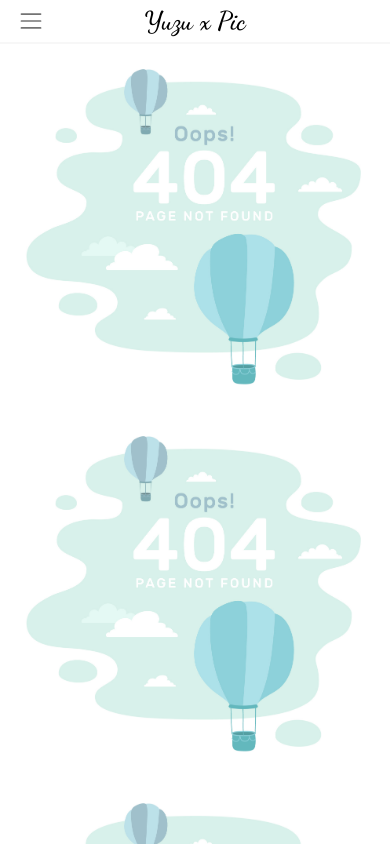
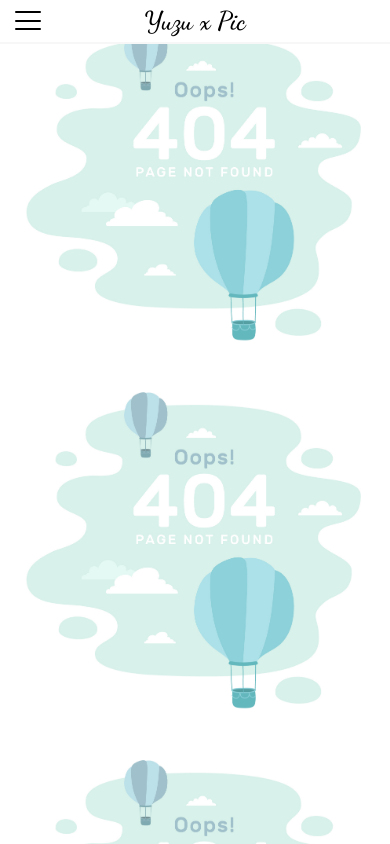
Before and after one commit to YuZih/Image-Gallery, a Vue app: page /#/ in a window 390 px wide. Shown: the top 844 px of the page. Built offline with nearby package versions, Linux system fonts and the light colour scheme.

Commit message:
add animation effect to hamburger toggler

```diff
--- a/src/assets/scss/header.scss
+++ b/src/assets/scss/header.scss
@@ -1,41 +1,104 @@
 @use "@/assets/scss/setups.scss";
 
-// Make header sticky to the top
+$logo-font-size: min(calc(18px + 2vw), 40px);
+$bar-gap: calc($logo-font-size / 1.5);
+
+
 header {
-  position: -webkit-sticky;
-  position: sticky;
+  // Make header fixed to the top
+  width: 100%;
+  position: fixed;
   top: 0;
   z-index: 999;
   background-color: white;
   border-bottom: 2px solid #f7f7f7;
 }
 
+
+.navbar-toggler {
   // Position hamburger icon to the top left
-.navbar-toggler {
   position: fixed;
-    top: 0px;
-    left: 10px;
+  top: 8px; // align distance to top with the logo
+  left: 15px;
   z-index: 1000;
-    border: none;
-    padding: 8px; // Align the icon center to the logo
-    // Make default outline disappear
-    &:focus {
+  margin: 0;
+  padding: 0;
+
+  // Keep the icon same size with the logo
+  width: $logo-font-size;
+  height: $logo-font-size;
+
+  // Animation
+  transition: .5s ease-in-out;
+}
+
+// Make the outline of toggler disappear
+.navbar-toggler,
+.navbar-toggler:focus,
+.navbar-toggler:active,
+.toggler-icon:focus {
   outline: none;
   box-shadow: none;
-      }
+  border: 0;
 }
 
-// Responsive scaling icon size
-.navbar-toggler-icon {
-  width: calc(10px + 4vw);
-  ;
-  height: calc(10px + 4vw);
-  ;
+
+.toggler-icon {
+  // Default setting
+  height: 2px;
+  width: 100%;
+  background-color: black;
+  border-radius: 1px;
+  opacity: 1;
+  transform: rotate(0deg);
+  transition: .25s ease-in-out;
+  margin: 0;
+  padding: 0;
+
+  // Let three bars of hamburger stack together
+  position: absolute;
+  left: 0px;
 }
+
+
+// When navbar is clicked
+.navbar-toggler .top-bar {
+  transform: rotate(135deg);
+}
+.navbar-toggler .middle-bar {
+  opacity: 0;
+  filter: alpha(opacity=0);
+}
+.navbar-toggler .bottom-bar {
+  transform: rotate(-135deg);
+}
+
+
+// State when the navbar is collapsed
+.navbar-toggler {
+  // Separate the top bar from middle bar
+  display: flex;
+  flex-direction: column;
+  justify-content: center;
+}
+.navbar-toggler.collapsed .top-bar {
+  margin-bottom: $bar-gap;
+  transform: rotate(0deg);
+}
+.navbar-toggler.collapsed .middle-bar {
+  opacity: 1;
+  filter: alpha(opacity=100);
+}
+.navbar-toggler.collapsed .bottom-bar {
+  margin-top: $bar-gap;
+  transform: rotate(0deg);
+}
+
+
 
 .logo {
   @extend %logo-font;
-  font-size: min(calc(18px + 2vw), 40px); // Responsive scaling logo size
+  font-size: $logo-font-size; // Responsive scaling logo size
   font-weight: 600;
   &:hover {
     cursor: pointer;
@@ -86,21 +149,22 @@ header {
 // medium screen: iPad, PC
 @media screen and (min-width: 768px) {
   .divider-container {
-      width: 100%; // Make the divider longer
+    // Make the divider longer
+    width: 100%;
   }
 
   #caret-icon {
     display: none;
   }
 
+  header {
     // Make header not sticky to the top
-  header {
     position: relative;
     border-bottom: none;
   }
 
+  .navbar {
     // Make navbar sticky to the top
-  .navbar {
     position: -webkit-sticky;
     position: sticky;
     top: 0;
@@ -108,13 +172,13 @@ header {
     background-color: white;
   }
 
-  // show bottom border when navbar is sticky
   .navbar-border {
+    // Show bottom border when navbar is sticky
     border-bottom: 2px solid #f7f7f7;
   }
 
-  //show dropdown menu when mouse hovers
   .dropdown {
+    //Show dropdown menu when mouse hovers
     position: relative;
     &:hover {
       .dropdown-menu {
--- a/src/components/Navbar.vue
+++ b/src/components/Navbar.vue
@@ -4,13 +4,15 @@
     <div class="container-fluid justify-content-center">
 
       <!-- hamburger icon -->
-      <button class="navbar-toggler" type="button" data-bs-toggle="collapse" data-bs-target="#navbar1"
+      <button class="navbar-toggler collapsed d-md-none" type="button" data-bs-toggle="collapse" data-bs-target="#navbar1"
         aria-controls="navbar1" aria-expanded="false" aria-label="Toggle navigation">
-        <span class="navbar-toggler-icon"></span>
+        <div class="toggler-icon top-bar"></div>
+        <div class="toggler-icon middle-bar"></div>
+        <div class="toggler-icon bottom-bar"></div>
       </button>
 
       <!-- nav tabs -->
-      <div class="collapse navbar-collapse" id="navbar1">
+      <div id="navbar1" class="collapse navbar-collapse mt-5 mt-md-0">
         <ul class="navbar-nav me-auto justify-content-evenly w-100">
           <li class="nav-item">
             <a class="nav-link active" aria-current="page" href="#">Home</a>
--- a/src/views/HomeView.vue
+++ b/src/views/HomeView.vue
@@ -3,6 +3,7 @@
     <!-- header & nav -->
     <Header />
     <Navbar />
+
     <img class="img-fluid" src="@/assets/images/others/404.jpg" alt="">
     <img class="img-fluid" src="@/assets/images/others/404.jpg" alt="">
     <img class="img-fluid" src="@/assets/images/others/404.jpg" alt="">
```
Lines whose indentation alone changed are shown as unchanged.
